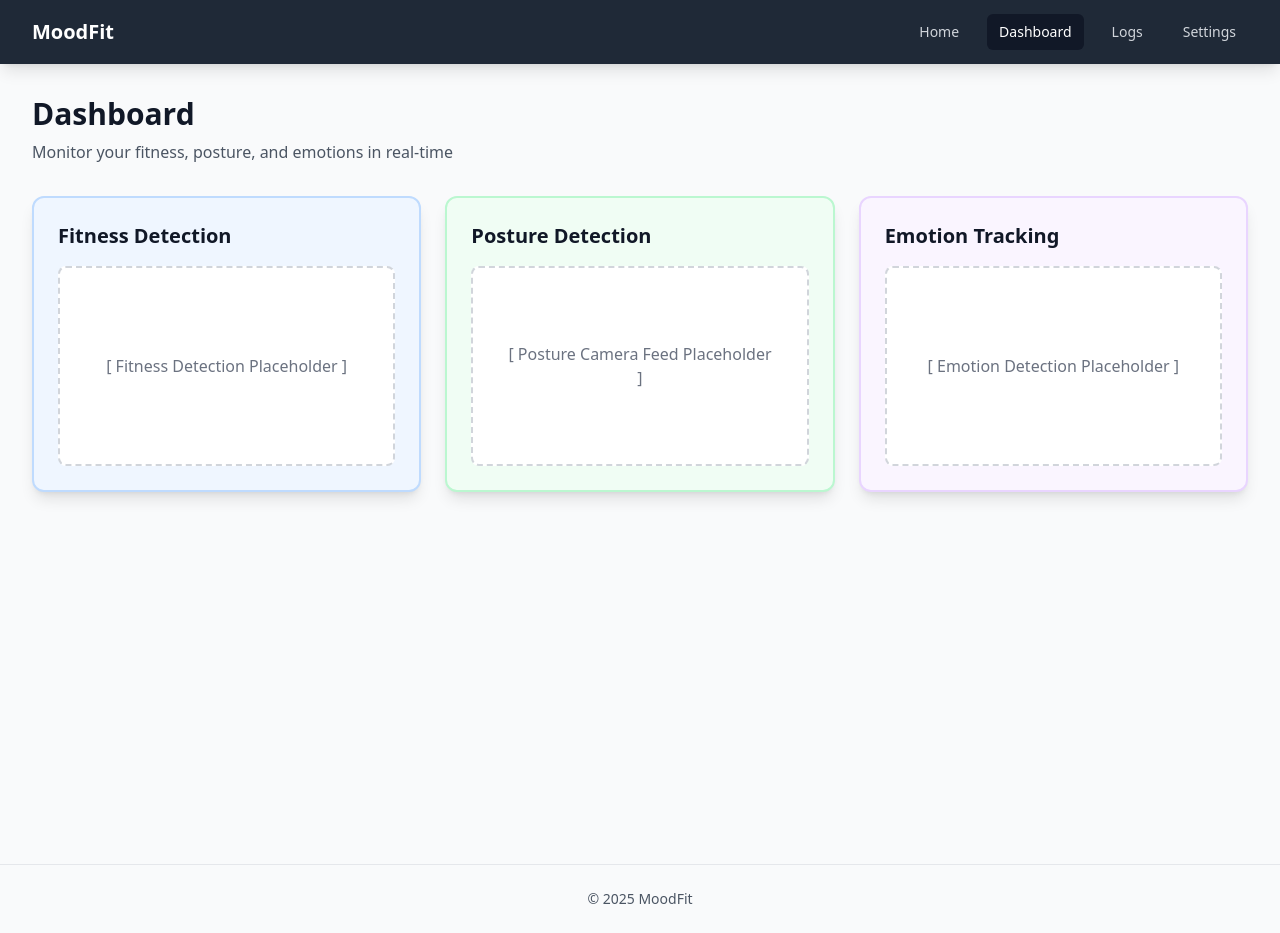
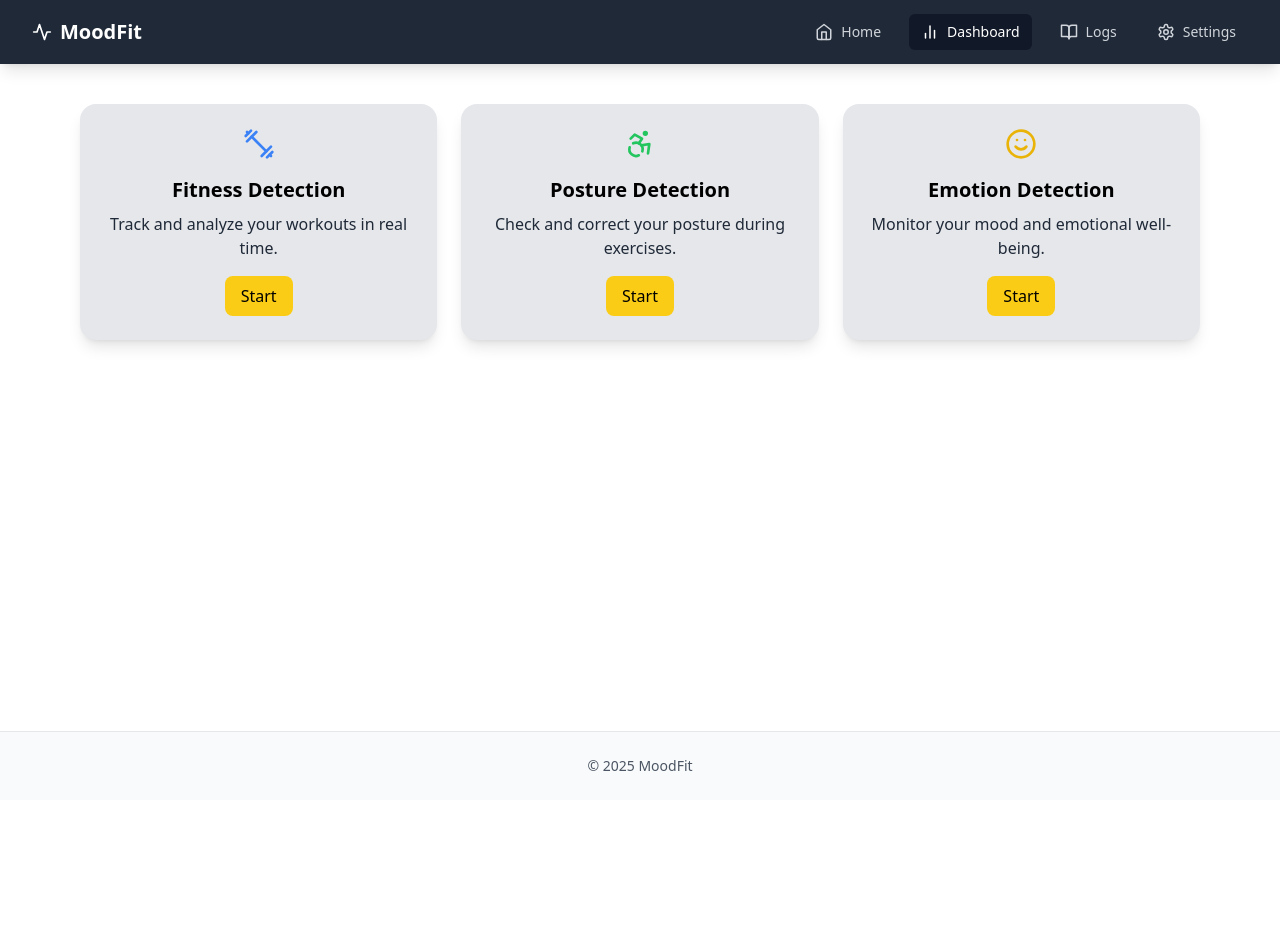
Before and after one commit to LAXMIKANT02/MoodFit, a React (Vite) app: page /dashboard in a window 1280 px wide. After the commit the page ends 800 px from the top, so only its background shows below. Built offline with nearby package versions, Linux system fonts and the light colour scheme.

Commit message:
styling to dashboard and its feature cards

```diff
--- a/src/components/Navbar.tsx
+++ b/src/components/Navbar.tsx
@@ -1,64 +1,75 @@
-import React from 'react';
-import { Link, useLocation } from 'react-router-dom';
+import React, { useState } from "react";
+import { Link, useLocation } from "react-router-dom";
+import {  Home, BarChart2, BookOpen, Settings, Activity, Menu, X } from "lucide-react";
 
 const Navbar: React.FC = () => {
   const location = useLocation();
+  const [isOpen, setIsOpen] = useState(false);
 
   const navLinks = [
-    { name: 'Home', path: '/' },
-    { name: 'Dashboard', path: '/dashboard' },
-    { name: 'Logs', path: '/logs' },
-    { name: 'Settings', path: '/settings' },
+    { name: "Home", path: "/", icon: <Home size={18} /> },
+    { name: "Dashboard", path: "/dashboard", icon: <BarChart2 size={18} /> },
+    { name: "Logs", path: "/logs", icon: <BookOpen size={18} /> },
+    { name: "Settings", path: "/settings", icon: <Settings size={18} /> },
   ];
 
   return (
     <nav className="sticky top-0 z-50 bg-gray-800 shadow-lg">
       <div className="max-w-7xl mx-auto px-4 sm:px-6 lg:px-8">
         <div className="flex justify-between items-center h-16">
-          <div className="flex items-center">
-            <Link to="/" className="text-white text-xl font-bold hover:text-blue-400 transition-colors">
-              MoodFit
+          {/* Logo */}
+          <Link to="/" className="text-white text-xl font-bold flex items-center space-x-2 hover:text-blue-400 transition-colors">
+            <Activity size={20} />
+            <span>MoodFit</span>
           </Link>
-          </div>
 
-          <div className="hidden md:block">
-            <div className="ml-10 flex items-baseline space-x-4">
+          {/* Desktop Nav */}
+          <div className="hidden md:flex space-x-4">
             {navLinks.map((link) => (
               <Link
                 key={link.path}
                 to={link.path}
-                  className={`px-3 py-2 rounded-md text-sm font-medium transition-colors ${
+                className={`flex items-center space-x-2 px-3 py-2 rounded-md text-sm font-medium transition-colors ${
                   location.pathname === link.path
-                      ? 'bg-gray-900 text-white'
-                      : 'text-gray-300 hover:bg-gray-700 hover:text-white'
+                    ? "bg-gray-900 text-white"
+                    : "text-gray-300 hover:bg-gray-700 hover:text-white"
                 }`}
               >
-                  {link.name}
+                {link.icon}
+                <span>{link.name}</span>
               </Link>
             ))}
           </div>
+
+          {/* Mobile Menu Button */}
+          <div className="md:hidden">
+            <button onClick={() => setIsOpen(!isOpen)} className="text-gray-300 hover:text-white focus:outline-none">
+              {isOpen ? <X size={24} /> : <Menu size={24} />}
+            </button>
+          </div>
+        </div>
       </div>
 
-          {/* Mobile menu button */}
-          <div className="md:hidden">
-            <div className="flex flex-col space-y-1">
+      {/* Mobile Nav */}
+      {isOpen && (
+        <div className="md:hidden bg-gray-700 px-4 py-2 space-y-2">
           {navLinks.map((link) => (
             <Link
               key={link.path}
               to={link.path}
-                  className={`px-3 py-2 text-sm font-medium transition-colors ${
+              className={`flex items-center space-x-2 px-3 py-2 rounded-md text-sm font-medium transition-colors ${
                 location.pathname === link.path
-                      ? 'text-white'
-                      : 'text-gray-300 hover:text-white'
+                  ? "bg-gray-900 text-white"
+                  : "text-gray-300 hover:bg-gray-600 hover:text-white"
               }`}
+              onClick={() => setIsOpen(false)}
             >
-                  {link.name}
+              {link.icon}
+              <span>{link.name}</span>
             </Link>
           ))}
         </div>
-          </div>
-        </div>
-      </div>
+      )}
     </nav>
   );
 };
--- a/src/pages/Dashboard.tsx
+++ b/src/pages/Dashboard.tsx
@@ -1,53 +1,73 @@
-import React from 'react';
+import React, { useState } from "react";
+import { Dumbbell, Smile, Accessibility, ArrowLeft } from "lucide-react";
+import FitnessDetection from "./FitnessDetection";
+import PostureDetection from "./PostureDetection";
+import EmotionDetection from "./EmotionDetection";
 
 const Dashboard: React.FC = () => {
-  const dashboardCards = [
+  const [activeFeature, setActiveFeature] = useState<string | null>(null);
+
+  const features = [
     {
-      title: 'Fitness Detection',
-      placeholder: '[ Fitness Detection Placeholder ]',
-      bgColor: 'bg-blue-50',
-      borderColor: 'border-blue-200',
+      id: "fitness",
+      title: "Fitness Detection",
+      description: "Track and analyze your workouts in real time.",
+      icon: <Dumbbell size={32} className="text-blue-500" />,
+      component: <FitnessDetection />,
     },
     {
-      title: 'Posture Detection',
-      placeholder: '[ Posture Camera Feed Placeholder ]',
-      bgColor: 'bg-green-50',
-      borderColor: 'border-green-200',
+      id: "posture",
+      title: "Posture Detection",
+      description: "Check and correct your posture during exercises.",
+      icon: <Accessibility size={32} className="text-green-500" />,
+      component: <PostureDetection />,
     },
     {
-      title: 'Emotion Tracking',
-      placeholder: '[ Emotion Detection Placeholder ]',
-      bgColor: 'bg-purple-50',
-      borderColor: 'border-purple-200',
+      id: "emotion",
+      title: "Emotion Detection",
+      description: "Monitor your mood and emotional well-being.",
+      icon: <Smile size={32} className="text-yellow-500" />,
+      component: <EmotionDetection />,
     },
   ];
 
-  return (
-    <div className="min-h-screen bg-gray-50 py-8 px-4 sm:px-6 lg:px-8">
-      <div className="max-w-7xl mx-auto">
-        <div className="mb-8">
-          <h1 className="text-3xl font-bold text-gray-900">Dashboard</h1>
-          <p className="text-gray-600 mt-2">Monitor your fitness, posture, and emotions in real-time</p>
-        </div>
-
-        <div className="grid grid-cols-1 lg:grid-cols-2 xl:grid-cols-3 gap-6">
-          {dashboardCards.map((card, index) => (
-            <div
-              key={index}
-              className={`${card.bgColor} ${card.borderColor} border-2 rounded-xl p-6 shadow-lg hover:shadow-xl transition-shadow duration-300`}
-            >
-              <h2 className="text-xl font-semibold text-gray-900 mb-4">
-                {card.title}
-              </h2>
-              <div className="bg-white rounded-lg p-8 min-h-[200px] flex items-center justify-center border-2 border-dashed border-gray-300">
-                <p className="text-gray-500 font-medium text-center">
-                  {card.placeholder}
-                </p>
-              </div>
-            </div>
-          ))}
+  if (activeFeature) {
+    const feature = features.find((f) => f.id === activeFeature);
+    return (
+      <div className="max-w-4xl mx-auto px-4 py-10">
+        <button
+          onClick={() => setActiveFeature(null)}
+          className="flex items-center space-x-2 mb-6 text-blue-500 hover:text-blue-700"
+        >
+          <ArrowLeft size={20} />
+          <span>Back to Dashboard</span>
+        </button>
+        <h2 className="text-2xl font-bold text-black mb-4">{feature?.title}</h2>
+        <div className="bg-gray-200 p-6 rounded-2xl shadow-lg">
+          {feature?.component}
         </div>
       </div>
+    );
+  }
+
+  return (
+    <div className="max-w-6xl mx-auto px-4 py-10 grid grid-cols-1 md:grid-cols-3 gap-6">
+      {features.map((feature) => (
+        <div
+          key={feature.id}
+          className="bg-gray-200 rounded-2xl shadow-lg p-6 flex flex-col items-center text-center hover:scale-105 transition-transform"
+        >
+          {feature.icon}
+          <h2 className="mt-4 text-xl font-bold text-black">{feature.title}</h2>
+          <p className="mt-2 text-gray-800">{feature.description}</p>
+          <button
+            onClick={() => setActiveFeature(feature.id)}
+            className="mt-4 px-4 py-2 bg-yellow-400 hover:bg-yellow-500 text-dark rounded-lg transition-colors"
+          >
+            Start
+          </button>
+        </div>
+      ))}
     </div>
   );
 };
--- a/src/pages/EmotionDetection.tsx
+++ b/src/pages/EmotionDetection.tsx
@@ -1,6 +1,5 @@
 import React from 'react';
 import { Link } from 'react-router-dom';
-import { ArrowLeft } from 'lucide-react';
 
 const EmotionDetection: React.FC = () => {
   return (
@@ -11,8 +10,6 @@ const EmotionDetection: React.FC = () => {
             to="/dashboard"
             className="inline-flex items-center text-blue-600 hover:text-blue-800 mb-4 transition-colors"
           >
-            <ArrowLeft className="w-4 h-4 mr-2" />
-            Back to Dashboard
           </Link>
           <h1 className="text-3xl font-bold text-gray-900">Emotion Detection</h1>
           <p className="text-gray-600 mt-2">AI-powered emotion tracking and mood analysis</p>
--- a/src/pages/FitnessDetection.tsx
+++ b/src/pages/FitnessDetection.tsx
@@ -1,6 +1,5 @@
 import React from 'react';
 import { Link } from 'react-router-dom';
-import { ArrowLeft } from 'lucide-react';
 
 const FitnessDetection: React.FC = () => {
   return (
@@ -11,8 +10,6 @@ const FitnessDetection: React.FC = () => {
             to="/dashboard"
             className="inline-flex items-center text-blue-600 hover:text-blue-800 mb-4 transition-colors"
           >
-            <ArrowLeft className="w-4 h-4 mr-2" />
-            Back to Dashboard
           </Link>
           <h1 className="text-3xl font-bold text-gray-900">Fitness Detection</h1>
           <p className="text-gray-600 mt-2">AI-powered fitness tracking and workout monitoring</p>
--- a/src/pages/PostureDetection.tsx
+++ b/src/pages/PostureDetection.tsx
@@ -1,6 +1,5 @@
 import React from 'react';
 import { Link } from 'react-router-dom';
-import { ArrowLeft } from 'lucide-react';
 
 const PostureDetection: React.FC = () => {
   return (
@@ -11,8 +10,6 @@ const PostureDetection: React.FC = () => {
             to="/dashboard"
             className="inline-flex items-center text-blue-600 hover:text-blue-800 mb-4 transition-colors"
           >
-            <ArrowLeft className="w-4 h-4 mr-2" />
-            Back to Dashboard
           </Link>
           <h1 className="text-3xl font-bold text-gray-900">Posture Detection</h1>
           <p className="text-gray-600 mt-2">Real-time posture monitoring and correction alerts</p>
```
Lines whose indentation alone changed are shown as unchanged.
